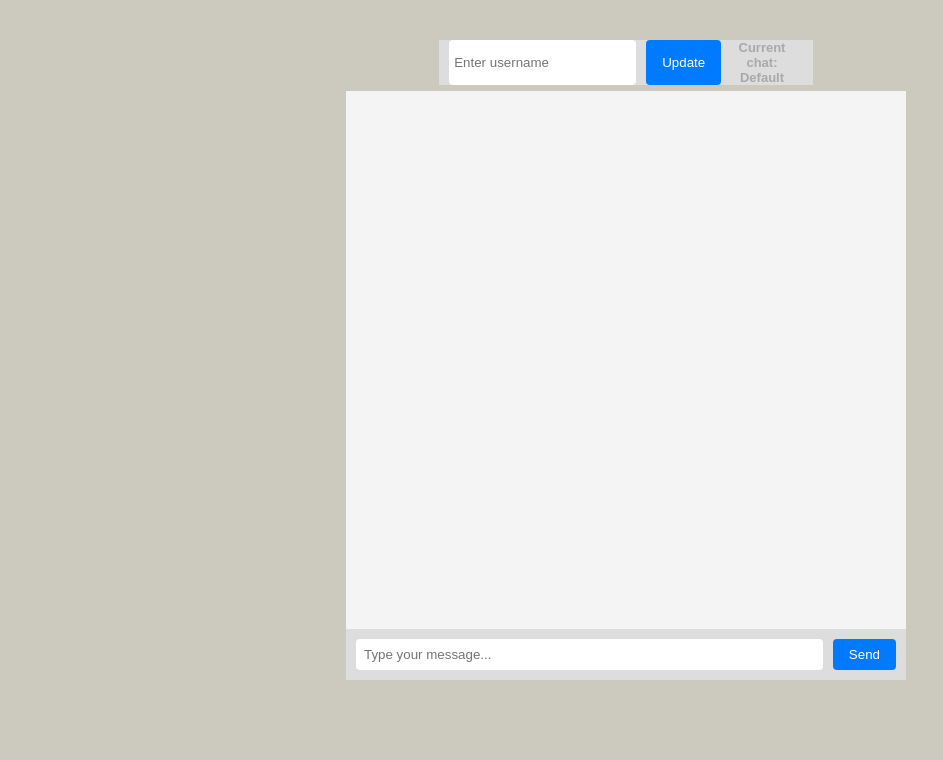
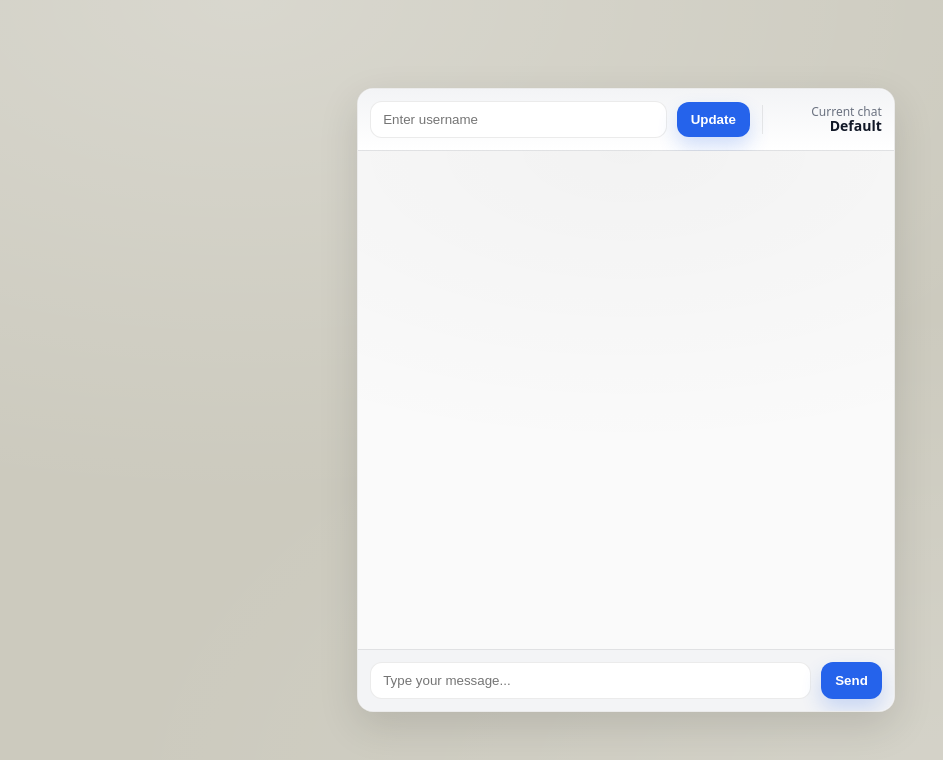
Before and after one commit to P-Harwood/cf_ai_chatbot, a website: page frontend/dist/index.html in a window 1280 px wide. Shown: the whole page, without its empty margins (14-957 px from the left). Drawn offline with Linux system fonts and the light colour scheme.

Commit message:
UI update

```diff
--- a/frontend/dist/index.html
+++ b/frontend/dist/index.html
@@ -1,36 +1,40 @@
 <!doctype html>
-
-<html>
+<html lang="en">
   <head>
-        <title>
-            ChatBot
-        </title>
-
-        <link rel="stylesheet" href = "styles.css">
-
+    <meta charset="utf-8" />
+    <meta name="viewport" content="width=device-width, initial-scale=1" />
+    <title>ChatBot</title>
+    <link rel="stylesheet" href="styles.css" />
   </head>
 
-    <body style="width: 100vw; height: 100vh; background-color: #cccabe;">
-
+  <body>
+    <main class="app">
       <div class="chat-container">
-            <div class="user-input">
-                <input id="update_user_input" type="text" placeholder="Enter username">
-                <button id="update_user_button">Update</button>
-                <div>
-                <h2>Current chat:</h2>
-                <h2 id="chat_recipricant">Default</h2>
+        <header class="chat-header">
+          <div class="user-controls">
+            <label class="sr-only" for="update_user_input">Username</label>
+            <input id="update_user_input" type="text" placeholder="Enter username" />
+            <button id="update_user_button" type="button">Update</button>
           </div>
 
+          <div class="chat-meta">
+            <div class="meta-label">Current chat</div>
+            <div id="chat_recipricant" class="meta-value">Default</div>
           </div>
-            <div id="chat_display_screen" class="chat-messages">
+        </header>
+
+        <section id="chat_display_screen" class="chat-messages" aria-live="polite">
           <!-- Messages will be added here via JS -->
+        </section>
+
+        <footer class="chat-input">
+          <label class="sr-only" for="chat_input_bar">Message</label>
+          <input id="chat_input_bar" type="text" placeholder="Type your message..." />
+          <button id="send_message_button" type="button">Send</button>
+        </footer>
       </div>
+    </main>
 
-            <div class="chat-input">
-                <input id="chat_input_bar" type="text" placeholder="Type your message...">
-                <button id="send_message_button">Send</button>
-            </div>
-        </div>
     <script type="module" src="./chat.js"></script>
   </body>
 </html>
--- a/frontend/dist/styles.css
+++ b/frontend/dist/styles.css
@@ -1,129 +1,208 @@
-body, html {
-    margin: 0;
-    height: 100%;
-    font-family: sans-serif;
+:root{
+  --bg: #cccabe;
+  --card: #ffffff;
+  --muted: #f3f4f6;
+  --line: rgba(0,0,0,0.08);
+  --text: #111827;
+  --subtext: #6b7280;
+
+  --btn: #2563eb;
+  --btn-hover: #1d4ed8;
+
+  --local: #be5151;
+  --foreign: #2e2121;
+
+  --radius: 16px;
+  --shadow: 0 14px 40px rgba(0,0,0,0.12);
 }
 
-  .chat-container {
+* { box-sizing: border-box; }
+
+html, body {
+  height: 100%;
+  margin: 0;
+  font-family: system-ui, -apple-system, Segoe UI, Roboto, Arial, sans-serif;
+  color: var(--text);
+}
+
+body{
+  background: radial-gradient(900px 500px at 20% 0%, rgba(255,255,255,0.25), transparent),
+              radial-gradient(900px 500px at 80% 100%, rgba(255,255,255,0.18), transparent),
+              var(--bg);
+}
+
+.app{
+  height: 100%;
+  display: grid;
+  place-items: center;
+  padding: 16px;
+}
+
+/* Keeps “screen ratio” feel using vh/vw, but never smaller than min */
+.chat-container{
+  width: clamp(350px, 42vw, 640px);
+  height: clamp(400px, 78vh, 900px);
+
   display: flex;
   flex-direction: column;
-    margin:auto;
-    width: 70vh;
-    height: 80vh;
-    min-width: 350;
-    min-height: 400;
-    margin-top: 5vh;
-    margin-bottom: 15vh;
+
+  background: var(--card);
+  border-radius: var(--radius);
+  box-shadow: var(--shadow);
+  overflow: hidden;
+  border: 1px solid var(--line);
 }
 
-  .chat-messages {
-    flex: 19; /* 90% */
-    overflow-y: auto;
-    padding: 10px;
-    background: #f4f4f4;
+/* Header */
+.chat-header{
+  display: flex;
+  align-items: center;
+  justify-content: space-between;
+  gap: 12px;
+
+  padding: 12px 12px;
+  background: linear-gradient(to bottom, var(--muted), #fff);
+  border-bottom: 1px solid var(--line);
 }
 
+.user-controls{
+  display: flex;
+  gap: 10px;
+  align-items: center;
+  min-width: 0; /* allows input to shrink nicely */
+  flex: 1;
+}
 
+.user-controls input{
+  flex: 1;
+  min-width: 120px;
+
+  padding: 10px 12px;
+  border: 1px solid var(--line);
+  border-radius: 12px;
+  outline: none;
+  background: #fff;
+}
+
+.user-controls input:focus{
+  border-color: rgba(37,99,235,0.5);
+  box-shadow: 0 0 0 4px rgba(37,99,235,0.12);
+}
+
+.chat-meta{
+  text-align: right;
+  padding-left: 8px;
+  border-left: 1px solid var(--line);
+  min-width: 120px;
+}
+
+.meta-label{
+  font-size: 12px;
+  color: var(--subtext);
+  line-height: 1.1;
+}
+
+.meta-value{
+  font-weight: 650;
+  font-size: 14px;
+  line-height: 1.2;
+  word-break: break-word;
+}
+
+/* Messages */
+.chat-messages{
+  flex: 1;
+  overflow-y: auto;
+  padding: 14px;
+  background:
+    radial-gradient(600px 300px at 50% 0%, rgba(0,0,0,0.03), transparent),
+    #fafafa;
+}
+
+/* Your message bubbles (keep your class names) */
 .Message{
   max-width: 80%;
   width: fit-content;
-      padding: 10px;
+  padding: 10px 12px;
   color: #f4f4f4;
-      border-radius: 4px;
+  border-radius: 16px;
   white-space: pre-wrap;
   overflow-wrap: anywhere;
   word-break: break-word;
-      margin-bottom: 10px;
-
+  margin: 0 0 10px 0;
+  border: 1px solid rgba(255,255,255,0.12);
+  box-shadow: 0 6px 16px rgba(0,0,0,0.10);
 }
 
-
-  .Local-Message {
-      background: #be5151;
+.Local-Message{
+  background: linear-gradient(to bottom, rgba(255,255,255,0.08), transparent), var(--local);
+  border-bottom-left-radius: 6px;
 }
 
-  .Foreign-Message {
-      background: #2e2121;
+.Foreign-Message{
+  background: linear-gradient(to bottom, rgba(255,255,255,0.08), transparent), var(--foreign);
   margin-left: auto;
-
-  }
-  .user-input{
-      flex: 1; /* 10% */
-      margin-right: auto;
-      margin-left: auto;
-      display: flex;
-      background: #ddd;
-      padding-left: 10px;
-      padding-right: 10px;
-      margin-bottom: 1%;
+  border-bottom-right-radius: 6px;
 }
 
-    .user-input input {
-    flex: 1;
-    padding: 5px;
-    border: none;
-    border-radius: 4px;
+/* Input bar */
+.chat-input{
+  display: flex;
+  gap: 10px;
+  padding: 12px;
+  background: var(--muted);
+  border-top: 1px solid var(--line);
 }
 
-    .user-input button {
-    margin-left: 10px;
-    padding: 8px 16px;
-    border: none;
-    background: #007bff;
-    color: white;
-    border-radius: 4px;
-    cursor: pointer;
+.chat-input input{
+  flex: 1;
+  padding: 10px 12px;
+  border: 1px solid var(--line);
+  border-radius: 12px;
+  outline: none;
+  background: #fff;
 }
 
-  .user-input div{
-    flex-direction: column;;
+.chat-input input:focus{
+  border-color: rgba(37,99,235,0.5);
+  box-shadow: 0 0 0 4px rgba(37,99,235,0.12);
 }
 
-
-  .user-input h2 {
-    margin-top: 0px;
-    margin-bottom: 0px;
-    text-align: center;
-    color: darkgrey;
-    font-size: small;
-    padding-left: 10%;
-    padding-right: 10%;
+button{
+  padding: 10px 14px;
+  border: none;
+  border-radius: 12px;
+  background: var(--btn);
+  color: white;
+  cursor: pointer;
+  font-weight: 600;
+  box-shadow: 0 10px 20px rgba(37,99,235,0.20);
 }
 
+button:hover{ background: var(--btn-hover); }
+button:active{ transform: translateY(1px); }
 
-
-
-
-
-
-
-
-
-
-  .chat-input {
-    flex: 1; /* 10% */
-    display: flex;
-    background: #ddd;
-    padding: 10px;
+/* Screen-reader only label helper */
+.sr-only{
+  position: absolute;
+  width: 1px; height: 1px;
+  padding: 0; margin: -1px;
+  overflow: hidden;
+  clip: rect(0,0,0,0);
+  border: 0;
 }
 
-  .chat-input input {
-    flex: 1;
-    padding: 8px;
-    border: none;
-    border-radius: 4px;
+/* Small screens: stack header neatly */
+@media (max-width: 420px){
+  .chat-header{
+    flex-direction: column;
+    align-items: stretch;
   }
-
-  .chat-input button {
-    margin-left: 10px;
-    padding: 8px 16px;
-    border: none;
-    background: #007bff;
-    color: white;
-    border-radius: 4px;
-    cursor: pointer;
+  .chat-meta{
+    text-align: left;
+    border-left: none;
+    border-top: 1px solid var(--line);
+    padding: 10px 0 0 0;
+    min-width: 0;
   }
-
-  .chat-input button:hover {
-    background: #0056b3;
 }
```
Lines whose indentation alone changed are shown as unchanged.
